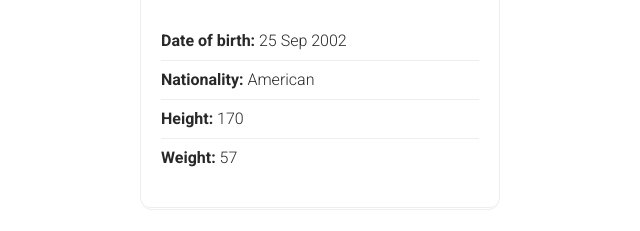
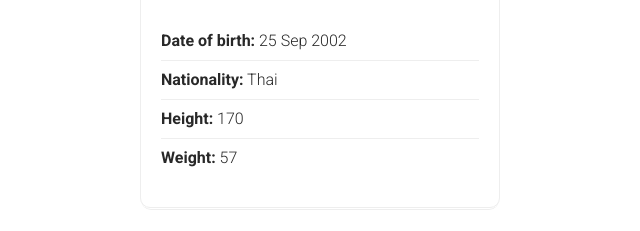
Before and after one commit to SatangBudsai/DII_BasicWeb, a plain HTML site: page index.html in a window 1280 px wide. Shown: the part 719-950 px from the top of the page, 320-960 px from the left. Drawn offline with Linux system fonts and the light colour scheme; some packages are replaced by stand-ins of ours; a script that the page names is missing.

Commit message:
Nationality
Thai

```diff
--- a/index.html
+++ b/index.html
@@ -120,7 +120,7 @@
               </div>
               <ul>
                 <li><strong>Date of birth:</strong> 25 Sep 2002</li>
-                <li><strong>Nationality:</strong> American</li>
+                <li><strong>Nationality:</strong> Thai</li>
                 <li><strong>Height:</strong> 170</li>
                 <li><strong>Weight:</strong> 57</li>
               </ul>
```
